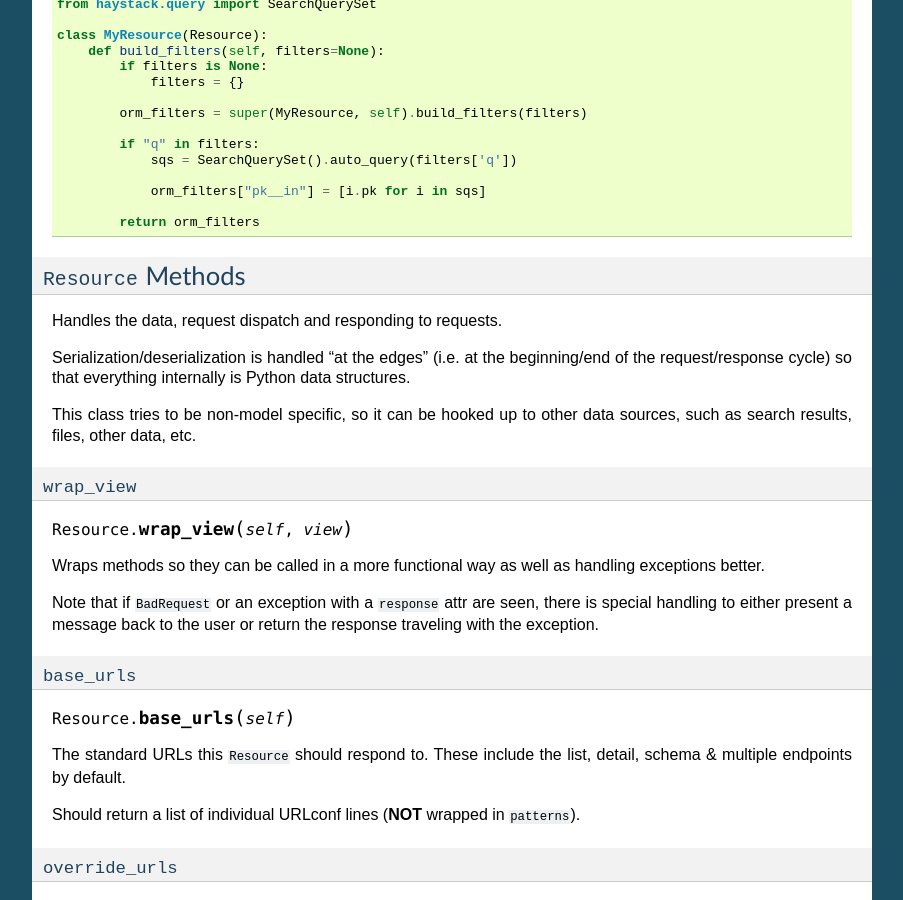
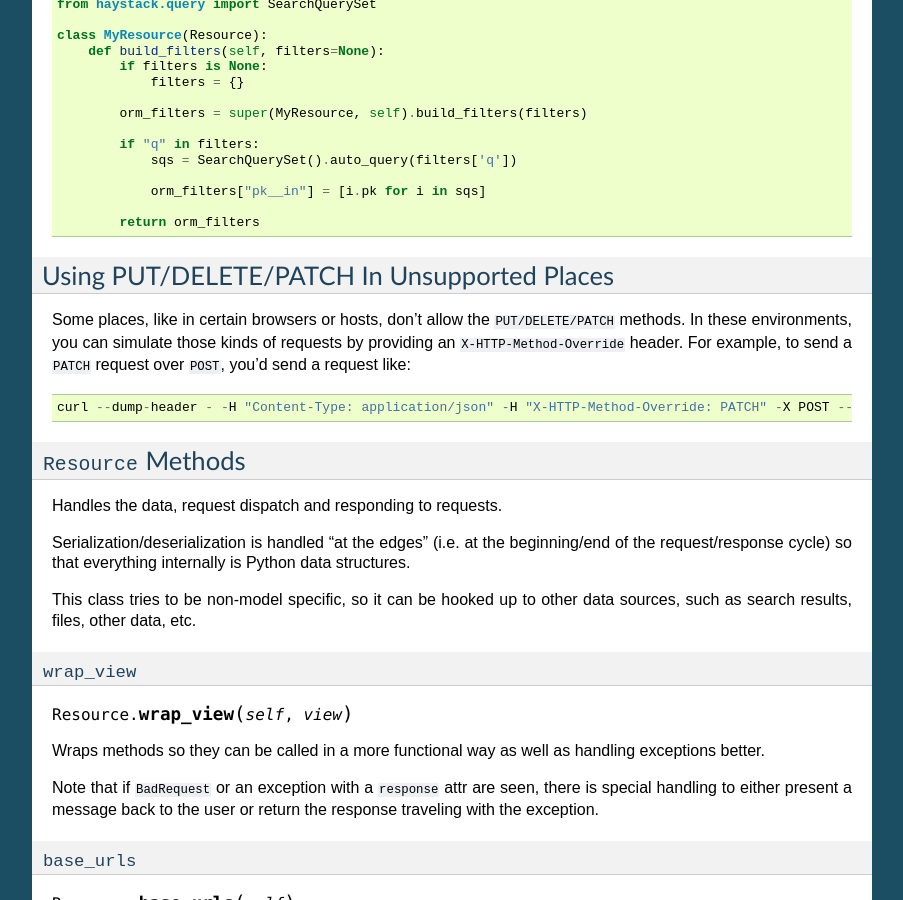
Before and after one commit to django-tastypie/django-tastypie, a Sphinx documentation site: the page built from docs/resources.rst, in a window 1280 px wide and 900 px high, scrolled down 11312 px. Shown: the whole window, without its empty margins (198-1101 px from the left). Built offline with Sphinx 7.4.7, drawn with Linux system fonts in a browser that asks for light colours; some of the changed text lies outside the part shown.

Commit message:
Added ``X-HTTP-Method-Override`` support, for situations where you can't use ``PUT/DELETE/PATCH``. Thanks to maraujop for the original patch!

```diff
--- a/docs/resources.rst
+++ b/docs/resources.rst
@@ -713,6 +713,17 @@ filter the queryset before processing a request::
             return orm_filters
 
 
+Using PUT/DELETE/PATCH In Unsupported Places
+============================================
+
+Some places, like in certain browsers or hosts, don't allow the
+``PUT/DELETE/PATCH`` methods. In these environments, you can simulate those
+kinds of requests by providing an ``X-HTTP-Method-Override`` header. For
+example, to send a ``PATCH`` request over ``POST``, you'd send a request like::
+
+    curl --dump-header - -H "Content-Type: application/json" -H "X-HTTP-Method-Override: PATCH" -X POST --data '{"title": "I Visited Grandma Today"}' http://localhost:8000/api/v1/entry/1/
+
+
 ``Resource`` Methods
 ====================
 
```
Also changed, not shown: 3 other files.
